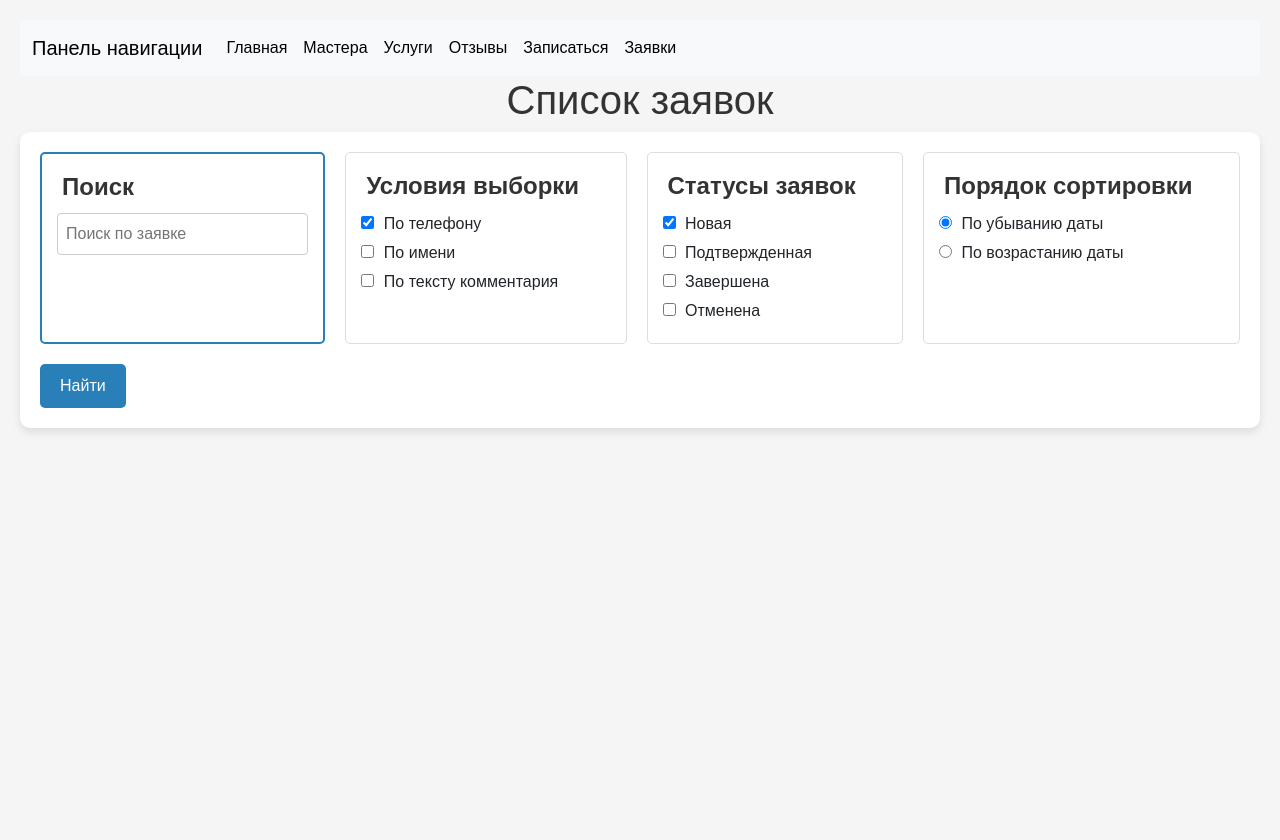
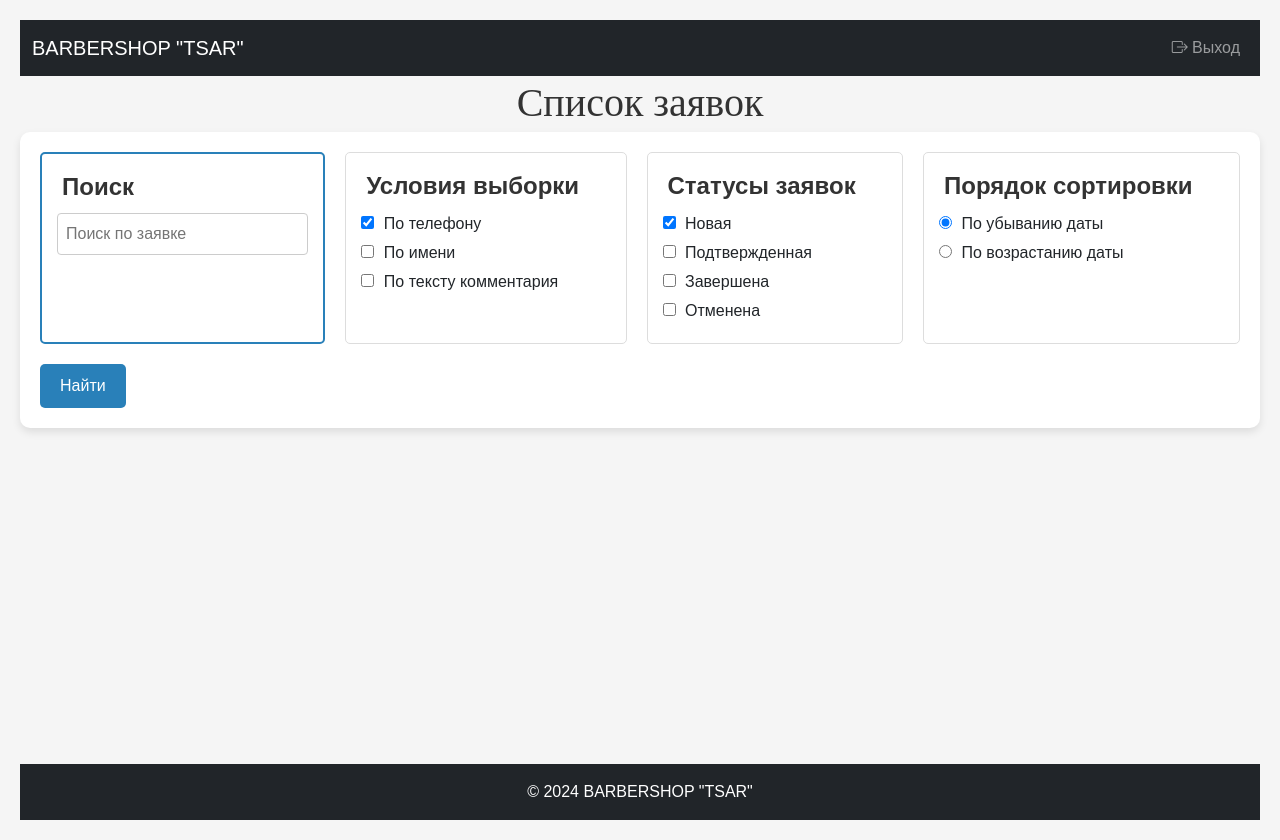
Before and after one commit to VladimirMonin/django_consult_413, a Django app: page /orders/ in a window 1280 px wide. Before the commit the page ends 432 px from the top, so only its background shows below. Run offline with Django 5.2, Linux system fonts and the light colour scheme; the visitor is signed in with stand-in values (Sample User, id 1); data that the repository does not hold is empty.

Commit message:
feat: добавлены шапка и подвал, обновлено меню навигации

```diff
--- a/static/css/main.css
+++ b/static/css/main.css
@@ -155,3 +155,11 @@ h1 {
 .search-form button:hover {
   background-color: #3498db;
 }
+
+h1, h2, h3, h4, h5, h6 {
+    font-family: var(--font-family-heading);
+}
+
+.footer {
+    background-color: var(--bs-dark);
+}
--- a/templates/base.html
+++ b/templates/base.html
@@ -20,17 +20,21 @@
     </title>
 </head>
 <body>
-    <header>
-        {% block header %}
-        {% include "include_nav_menu.html" %}
-        {% endblock header %}
-    </header>
-    <main>
-        {% block content %}{% endblock content %}
-    </main>
-    <footer>
+    <div class="d-flex flex-column min-vh-100">
+      <header>
+        {% include 'include_nav_menu.html' %}
+      </header>
 
-    </footer>
+      <main class="flex-grow-1">
+        {% block content %}{% endblock %}
+      </main>
+
+      <footer class="footer mt-auto py-3 bg-dark text-white">
+        <div class="container text-center">
+          <span>© 2024 BARBERSHOP "TSAR"</span>
+        </div>
+      </footer>
+    </div>
     {% comment %} Подключаю скрипты BS5 {% endcomment %}
      <script src="https://cdn.jsdelivr.net/npm/bootstrap@5.3.3/dist/js/bootstrap.bundle.min.js" integrity="sha384-YvpcrYf0tY3lHB60NNkmXc5s9fDVZLESaAA55NDzOxhy9GkcIdslK1eN7N6jIeHz" crossorigin="anonymous"></script>
      {% comment %} Подключаю свои скрипты {% endcomment %}
--- a/templates/include_nav_menu.html
+++ b/templates/include_nav_menu.html
@@ -1,30 +1,40 @@
-{% comment %} nav>ul>li*5>a {% endcomment %}
-<nav class="navbar navbar-expand-lg bg-body-tertiary">
+<nav class="navbar navbar-expand-lg navbar-dark bg-dark">
     <div class="container-fluid">
-    {% comment %} Место для логотипа и сссылки на гл страницу {% endcomment %}
-    <a class="navbar-brand" href="#">Панель навигации</a>
-    <button class="navbar-toggler" type="button" data-bs-toggle="collapse" data-bs-target="#navbarNav" aria-controls="navbarNav" aria-expanded="false" aria-label="Переключатель навигации">
+        <a class="navbar-brand" href="{% url 'landing' %}">BARBERSHOP "TSAR"</a>
+        <button class="navbar-toggler" type="button" data-bs-toggle="collapse" data-bs-target="#navbarNav"
+                aria-controls="navbarNav" aria-expanded="false" aria-label="Toggle navigation">
             <span class="navbar-toggler-icon"></span>
         </button>
         <div class="collapse navbar-collapse" id="navbarNav">
-      <ul class="navbar-nav">
-        {% comment %}
-        Общее меню
-        {% endcomment %}
-        {% for item in menu_items %}
+            <ul class="navbar-nav me-auto">
+                {% for item in menu %}
                     <li class="nav-item">
-                <a class="nav-link active" aria-current="page" href=" {{ item.url}} ">{{ item.title }}</a>
+                        <a class="nav-link" href="{{ item.url }}">
+                            <i class="bi {{ item.icon_class }}"></i> {{ item.name }}
+                        </a>
                     </li>
                 {% endfor %}
-        {% comment %}
-        Меню персонала
-        {% endcomment %}
-        {% if user.is_staff  %}
-        {% for item in menu_staff_items %}
+            </ul>
+            <ul class="navbar-nav">
+                {% if user.is_authenticated %}
+                    {% for item in staff_menu %}
                          <li class="nav-item">
-                <a class="nav-link active" aria-current="page" href=" {{ item.url}} ">{{ item.title }}</a>
+                            <a class="nav-link" href="{{ item.url }}">
+                                <i class="bi {{ item.icon_class }}"></i> {{ item.name }}
+                            </a>
                         </li>
                     {% endfor %}
+                    <li class="nav-item">
+                        <a class="nav-link" href="{% url 'logout' %}">
+                            <i class="bi bi-box-arrow-right"></i> Выход
+                        </a>
+                    </li>
+                {% else %}
+                    <li class="nav-item">
+                        <a class="nav-link" href="{% url 'login' %}">
+                            <i class="bi bi-box-arrow-in-right"></i> Вход
+                        </a>
+                    </li>
                 {% endif %}
             </ul>
         </div>
```
Lines whose indentation alone changed are shown as unchanged.
